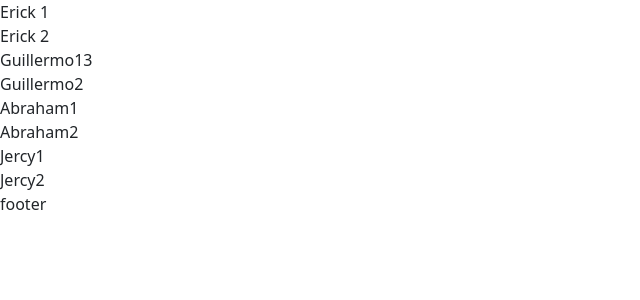
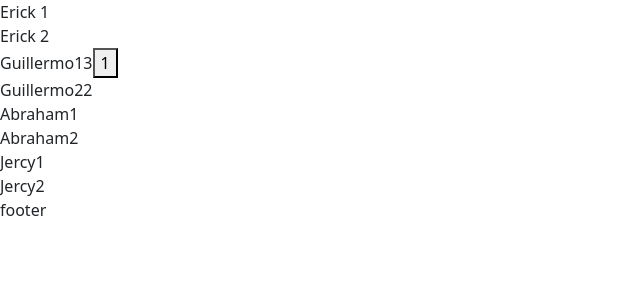
Before and after one commit to GuillermoTapia91/MovidaPeruana, a React (Vite) app: page / in a window 1280 px wide. Shown: the top 300 px of the page, without its empty margins (0-640 px from the left). Built offline with nearby package versions, Linux system fonts and the light colour scheme.

Commit message:
agregando boton

```diff
--- a/src/pages/Home/index.jsx
+++ b/src/pages/Home/index.jsx
@@ -14,9 +14,10 @@ export default function Home() {
       </div>
       <div>
         Guillermo13
+        <button>1</button>
       </div>
       <div>
-        Guillermo2
+        Guillermo22
       </div>
       <div>
         Abraham1
```
